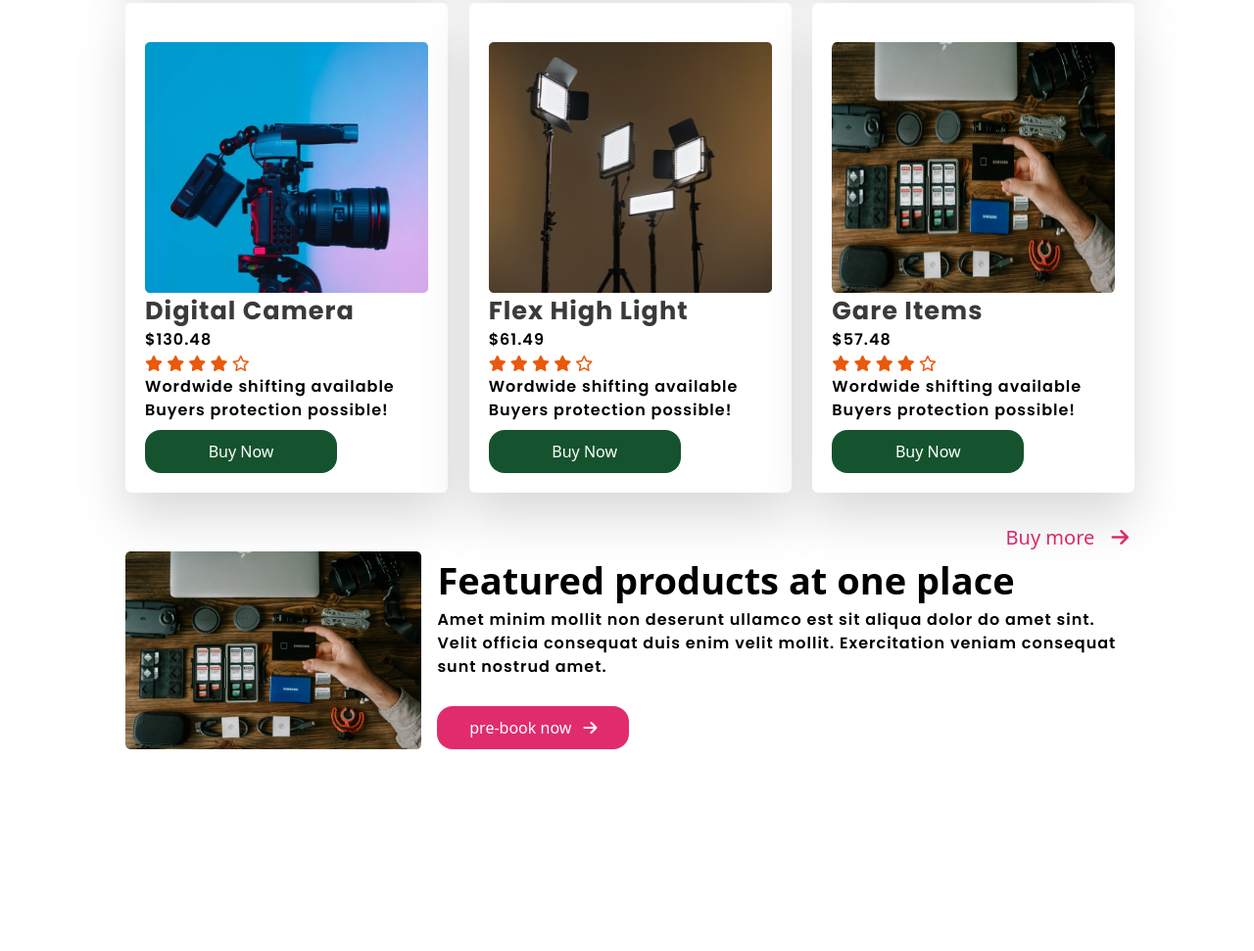
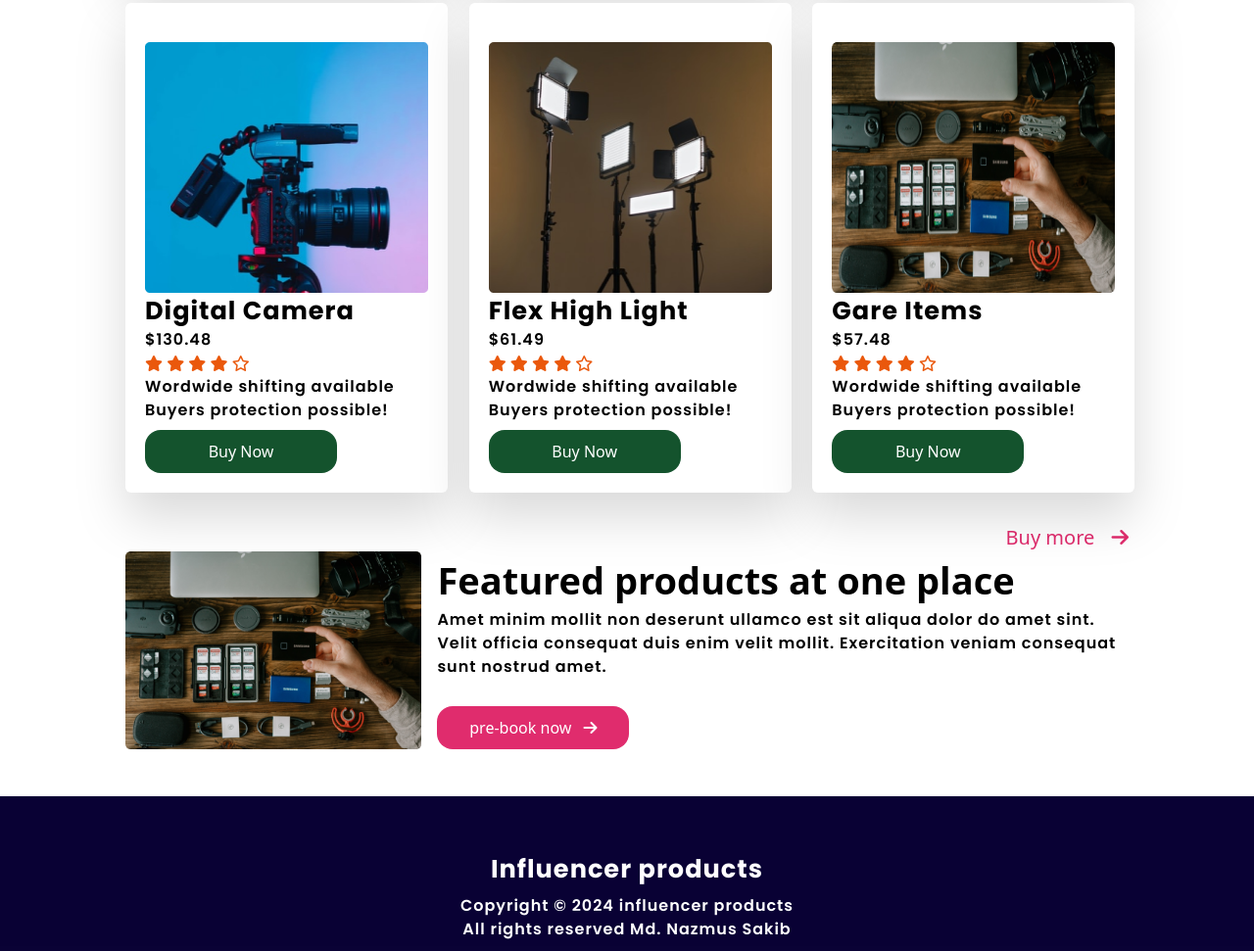
Before and after one commit to engrsakib/camera-shop, a website: page index.html in a window 1280 px wide. Shown: the part 1829-2800 px from the top of the page at 98% size. Before the commit the page ends 2594 px from the top, so only its background shows below. Drawn offline with Linux system fonts and the light colour scheme.

Commit message:
full added

```diff
--- a/index.html
+++ b/index.html
@@ -30,7 +30,7 @@
           <!-- mobile menu end -->
           <!-- text start -->
           <h1
-            class="nav-heading max-sm:text-center md:text-left max-sm:text-[18px]"
+            class="nav-heading text-[#3A3A3A] max-sm:text-center md:text-left max-sm:text-[18px]"
           >
             Influencer products
           </h1>
@@ -404,5 +404,13 @@
        <!-- featured section ebd -->
     </main>
     <!-- main section end -->
+     <!-- footer section start -->
+      <footer class="width100 mt-12 bg-[#090134fe]">
+        <div class="width80 p-4">
+          <h1 class="nav-heading text-white mt-10 text-center">Influencer products</h1>
+          <p class="pragraph text-white max-sm:text-[10px] text-center mt-2">Copyright © 2024  influencer products</p> <p class="pragraph max-sm:text-[10px] text-white text-center">All rights reserved Md. Nazmus Sakib</p>
+        </div>
+      </footer>
+     <!-- footer section end -->
   </body>
 </html>
--- a/src/input.css
+++ b/src/input.css
@@ -27,7 +27,6 @@
   }
   /* font style */
   .nav-heading {
-    color: rgb(58, 58, 58);
     font-family: Poppins;
     font-size: 1.6rem;
     font-weight: 700;
```
Also changed, not shown: output/output.css.
